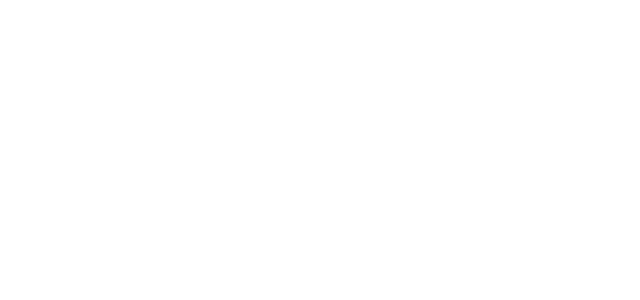
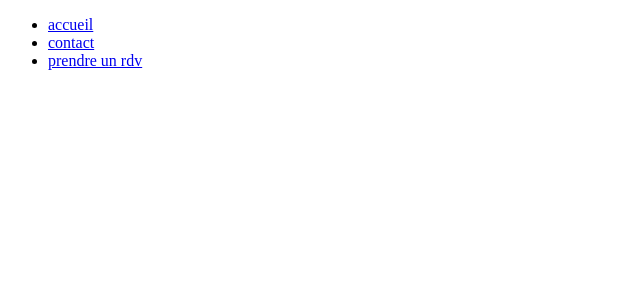
Before and after one commit to blahkbyrd/dpps, a React (Create React App) app: page / in a window 1280 px wide. Shown: the top 300 px of the page, without its empty margins (0-640 px from the left). Built offline with nearby package versions, Linux system fonts and the light colour scheme.

Commit message:
implementing navbar & router

```diff
--- a/src/App.js
+++ b/src/App.js
@@ -1,7 +1,19 @@
+import {BrowserRouter, Routes, Route} from "react-router-dom";
+import Footer from "./Components/Footers/Footer";
+import Header from "./Components/Headers/Header";
+import Home from "./Pages/Home";
+
+
 function App() {
   return (
     <div className="App">
-
+      <BrowserRouter>
+      <Header />
+      <Routes>
+        <Route path="/" element={<Home/>}/>
+      </Routes>
+      </BrowserRouter>
+      <Footer/>
     </div>
   );
 }
--- /dev/null
+++ b/src/Components/Footers/Footer.jsx
@@ -0,0 +1,9 @@
+const Footer = () => {
+    return (
+        <div className="footer">
+
+        </div>
+    )
+}
+
+export default Footer;
--- /dev/null
+++ b/src/Components/Headers/Header.jsx
@@ -0,0 +1,11 @@
+import Navbar from "../Utils/Navbar";
+
+const Header = () => {
+    return (
+        <div className="header">
+            <Navbar/>
+        </div>
+    )
+}
+
+export default Header;
--- /dev/null
+++ b/src/Components/Utils/Navbar.jsx
@@ -0,0 +1,19 @@
+
+import { Link, useLocation } from 'react-router-dom';
+
+function Navbar() {
+    const location = useLocation();
+
+    return (
+        <div className='navbar'>
+            <ul>
+                <li className={location.pathname === "/" ? "active" : "inactive"}><Link to="/">accueil</Link></li>
+                <li className={location.pathname === "/contact" ? "active" : "inactive"}><Link to="/contact">contact</Link></li>
+                <li className={location.pathname === "/planning" ? "active" : "inactive"}><Link to="/planning">prendre un rdv</Link></li>
+            </ul>
+
+        </div>
+    );
+}
+
+export default Navbar;
--- a/src/Pages/Home.jsx
+++ b/src/Pages/Home.jsx
@@ -0,0 +1,8 @@
+const Home = () => {
+    return(
+        <div className="home"></div>
+    )
+}
+
+
+export default Home;
```
